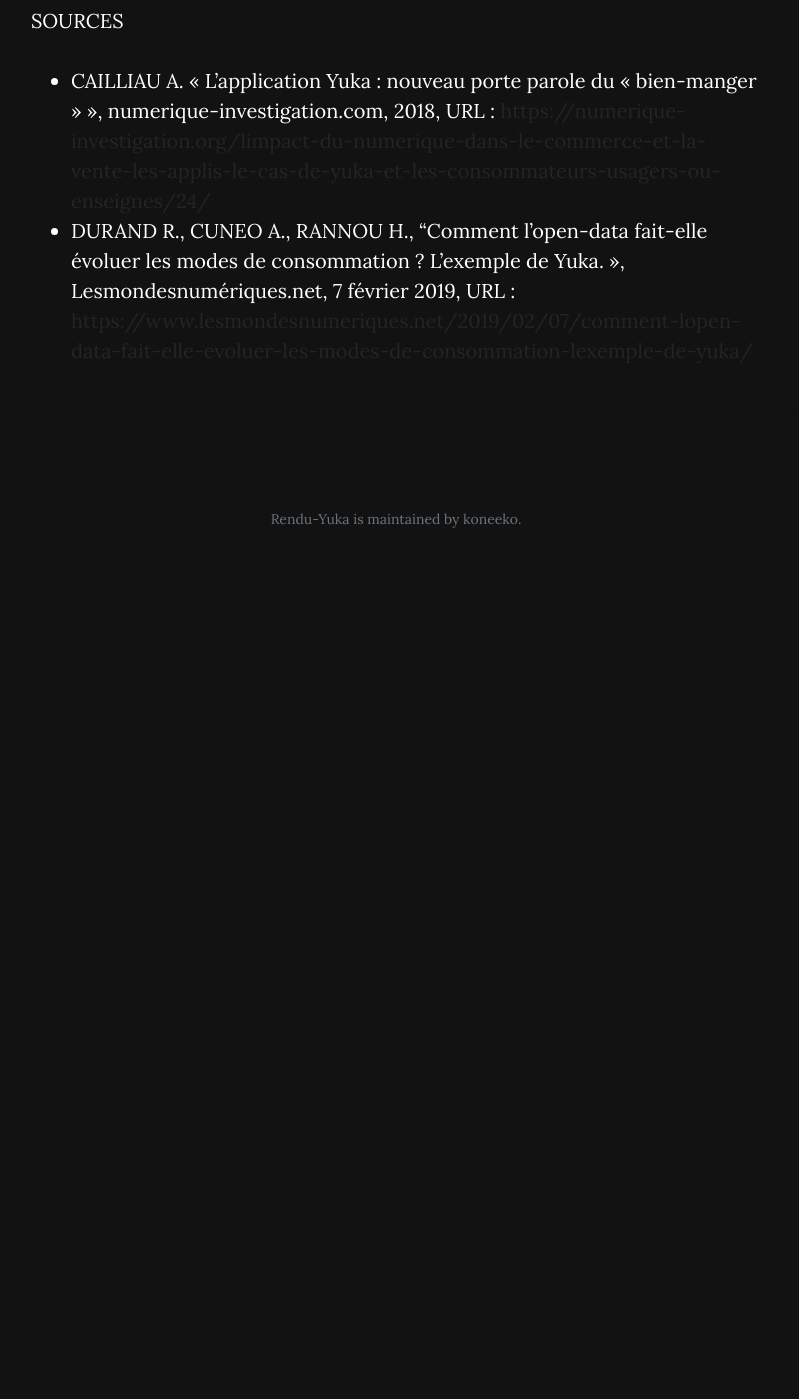
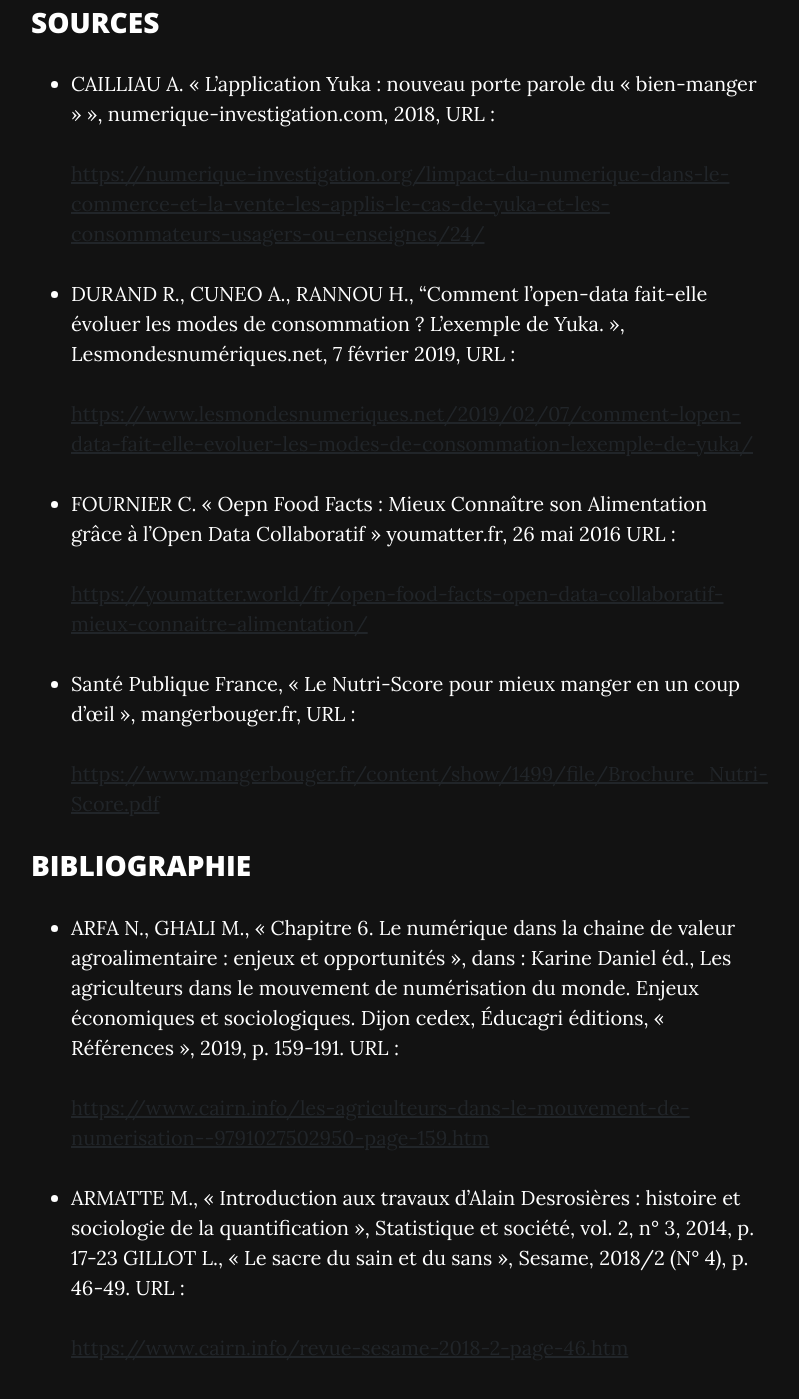
Before and after one commit to koneeko/Rendu-Yuka, a Jekyll site: the page 5-Conclusion.html, which Jekyll copies as it is, in a window 1280 px wide and 1400 px high, scrolled down 1898 px. Shown: the whole window, without its empty margins (244-1043 px from the left). Built offline with Jekyll 4.4.1, drawn with Linux system fonts in a browser that asks for light colours; before the commit the page ends 2493 px from its top, so only the background shows below that.

Commit message:
Update 5-Conclusion.html

```diff
--- a/5-Conclusion.html
+++ b/5-Conclusion.html
@@ -61,24 +61,60 @@
                     </p>
                     <h2>Documents complémentaires</h2>
                     <p>
-                        SOURCES
+                        <h3>SOURCES</h3>
                     </p>
                     <p>
                         <ul>
                             <li>
                                 CAILLIAU A. « L’application Yuka : nouveau porte parole du « bien-manger » », numerique-investigation.com, 2018, URL :
-                                <a class="biblio" href="https://numerique-investigation.org/limpact-du-numerique-dans-le-commerce-et-la-vente-les-applis-le-cas-de-yuka-et-les-consommateurs-usagers-ou-enseignes/24/">
-                                    https://numerique-investigation.org/limpact-du-numerique-dans-le-commerce-et-la-vente-les-applis-le-cas-de-yuka-et-les-consommateurs-usagers-ou-enseignes/24/
-                                </a>
+                                <p>
+                                    <a class="biblio" href="https://numerique-investigation.org/limpact-du-numerique-dans-le-commerce-et-la-vente-les-applis-le-cas-de-yuka-et-les-consommateurs-usagers-ou-enseignes/24/">
+                                        https://numerique-investigation.org/limpact-du-numerique-dans-le-commerce-et-la-vente-les-applis-le-cas-de-yuka-et-les-consommateurs-usagers-ou-enseignes/24/
+                                    </a>
+                                </p>
+
                             </li>
                             <li>
                                 DURAND R., CUNEO A., RANNOU H., “Comment l’open-data fait-elle évoluer les modes de consommation ? L’exemple de Yuka. », Lesmondesnumériques.net, 7 février 2019, URL :
-                                <a href="https://www.lesmondesnumeriques.net/2019/02/07/comment-lopen-data-fait-elle-evoluer-les-modes-de-consommation-lexemple-de-yuka/" class="biblio">https://www.lesmondesnumeriques.net/2019/02/07/comment-lopen-data-fait-elle-evoluer-les-modes-de-consommation-lexemple-de-yuka/</a>
+                                <p>
+                                    <a href="https://www.lesmondesnumeriques.net/2019/02/07/comment-lopen-data-fait-elle-evoluer-les-modes-de-consommation-lexemple-de-yuka/" class="biblio">https://www.lesmondesnumeriques.net/2019/02/07/comment-lopen-data-fait-elle-evoluer-les-modes-de-consommation-lexemple-de-yuka/</a>
+                                </p>
+                            </li>
+                            <li>
+                                FOURNIER C. « Oepn Food Facts : Mieux Connaître son Alimentation grâce à l’Open Data Collaboratif » youmatter.fr, 26 mai 2016 URL :
+                                <p>
+                                    <a href="https://youmatter.world/fr/open-food-facts-open-data-collaboratif-mieux-connaitre-alimentation/" class="biblio">https://youmatter.world/fr/open-food-facts-open-data-collaboratif-mieux-connaitre-alimentation/</a>
+                                </p>
+                            </li>
+                            <li>
+                                Santé Publique France, « Le Nutri-Score pour mieux manger en un coup d’œil », mangerbouger.fr, URL :
+                                <p>
+                                    <a href="https://www.mangerbouger.fr/content/show/1499/file/Brochure_Nutri-Score.pdf" class="biblio">https://www.mangerbouger.fr/content/show/1499/file/Brochure_Nutri-Score.pdf</a>
+                                </p>
                             </li>
                         </ul>
-
                     </p>
+                    <h3>BIBLIOGRAPHIE</h3>
                     <p>
+                        <ul>
+                            <li>
+                                <p>
+                                    ARFA N., GHALI M., « Chapitre 6. Le numérique dans la chaine de valeur agroalimentaire : enjeux et opportunités », dans : Karine Daniel éd., Les agriculteurs dans le mouvement de numérisation du monde. Enjeux économiques et sociologiques. Dijon cedex, Éducagri éditions, « Références », 2019, p. 159-191. URL :
+                                    <p>
+                                        <a href="https://www.cairn.info/les-agriculteurs-dans-le-mouvement-de-numerisation--9791027502950-page-159.htm" class="biblio">https://www.cairn.info/les-agriculteurs-dans-le-mouvement-de-numerisation--9791027502950-page-159.htm</a>
+                                    </p>
+                                </p>
+                            </li>
+                            <li>
+                                <p>
+                                    ARMATTE M., « Introduction aux travaux d’Alain Desrosières : histoire et sociologie de la quantification », Statistique et société, vol. 2, n° 3, 2014, p. 17-23
+GILLOT L., « Le sacre du sain et du sans », Sesame, 2018/2 (N° 4), p. 46-49. URL :
+                                    <p>
+                                        <a href="https://www.cairn.info/revue-sesame-2018-2-page-46.htm" class="biblio">https://www.cairn.info/revue-sesame-2018-2-page-46.htm</a>
+                                    </p>
+                                </p>
+                            </li>
+                        </ul>
                     </p>
                 </div>
             </div>
```
